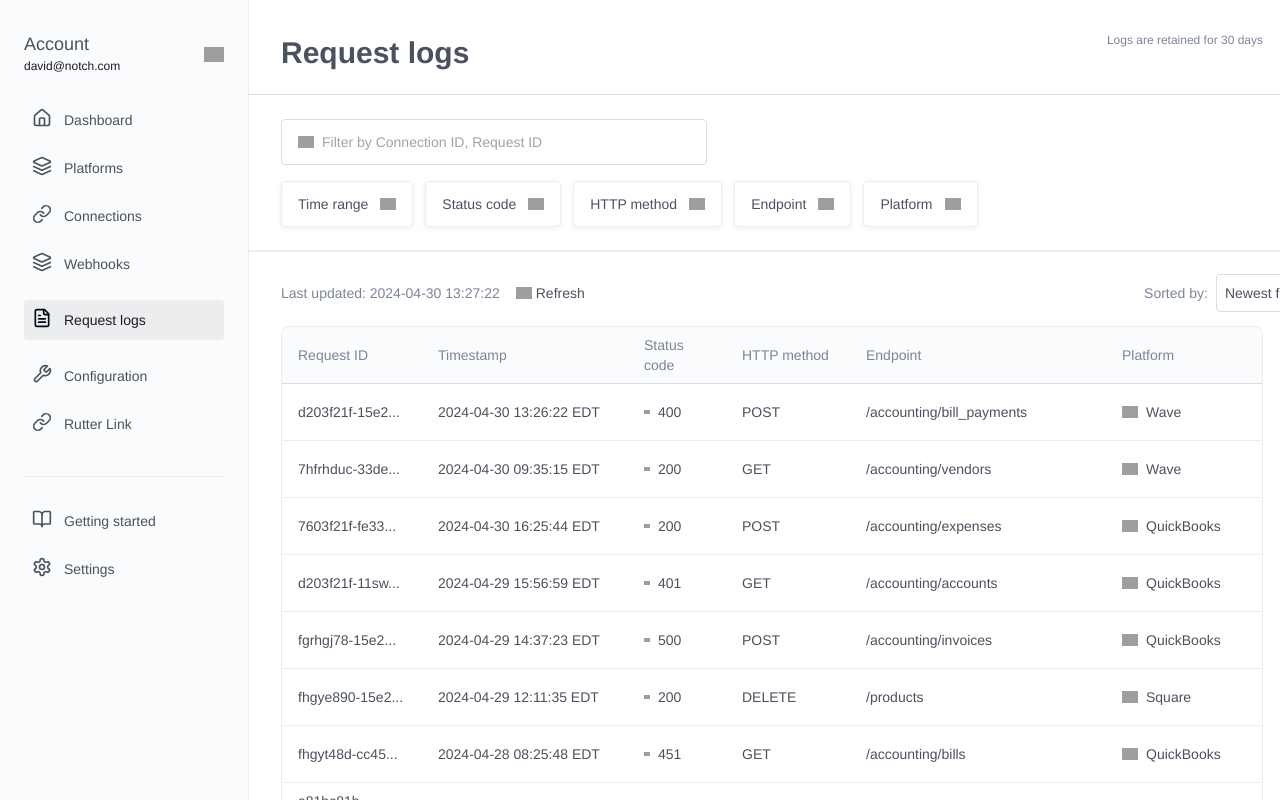
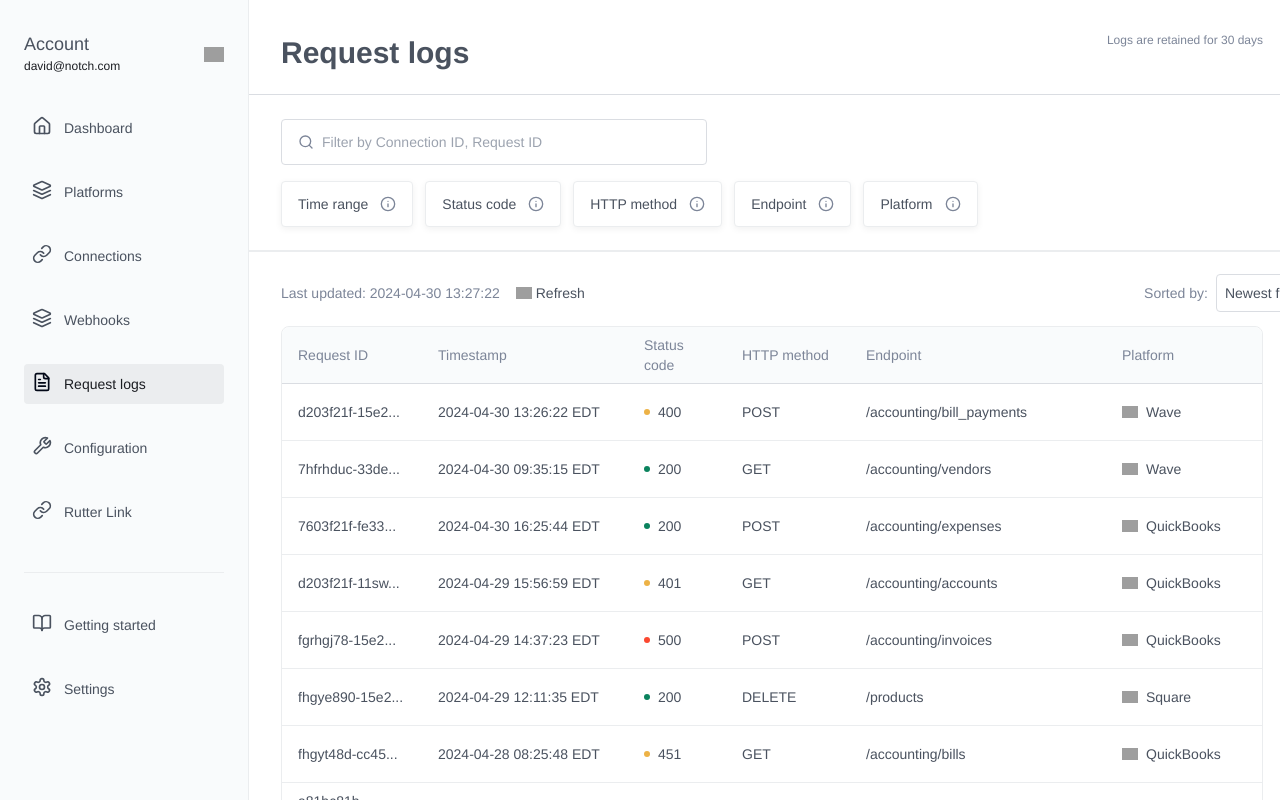
Before and after one commit to jadenguyenux/figma-ui-replicator-49, a React (Vite) app: page / in a window 1280 px wide. Shown: the top 800 px of the page. Built offline with nearby package versions, Linux system fonts and the light colour scheme; grey boxes are pictures that could not be loaded; a web font is replaced by a local one.

Commit message:
Add UI components
Implement UI components for the request logs feature.

```diff
--- a/src/components/request-logs/FilterControls.tsx
+++ b/src/components/request-logs/FilterControls.tsx
@@ -1,57 +1,71 @@
-import React from "react";
+
+import React, { useState } from "react";
+import { Search, Info } from "lucide-react";
+
 const FilterControls: React.FC = () => {
-  return <>
+  const [searchValue, setSearchValue] = useState("");
+
+  return (
+    <>
       <div className="flex gap-3 text-sm text-[#7C8598] font-medium leading-none ml-8 mt-6">
-        <div className="justify-between items-center rounded border border-[color:var(--Border-Secondary,#DADDE2)] flex min-w-60 min-h-10 w-[426px] pr-[var(--Spacing-system-Spacing-m,] pl-[var(--Spacing-system-Spacing-m,] bg-[#FFF;}] border-solid max-md:max-w-full px-[16px] py-[12px]">
+        <div className="justify-between items-center rounded border border-[color:var(--Border-Secondary,#DADDE2)] flex min-w-60 min-h-10 w-[426px] bg-white border-solid max-md:max-w-full px-4 py-3 hover:border-[#999] focus-within:border-[#999]">
           <div className="items-center self-stretch flex min-w-60 gap-2 flex-1 shrink basis-[0%] my-auto p-0">
-            <img src="https://cdn.builder.io/api/v1/image/assets/42cc76b3efce4704b61765c2d3f2b3db/9dac59372754da65ecd895392ee3160e985ecf6f?placeholderIfAbsent=true" className="aspect-[1] object-contain w-4 self-stretch shrink-0 my-auto" />
-            <input type="text" placeholder="Filter by Connection ID, Request ID" className="text-[#7C8598] text-sm font-medium self-stretch flex-1 shrink basis-[0%] my-auto bg-transparent border-none outline-none" />
+            <Search className="w-4 h-4 text-[#7C8598]" />
+            <input
+              type="text"
+              placeholder="Filter by Connection ID, Request ID"
+              value={searchValue}
+              onChange={(e) => setSearchValue(e.target.value)}
+              className="text-[#7C8598] text-sm font-medium self-stretch flex-1 shrink basis-[0%] my-auto bg-transparent border-none outline-none"
+            />
           </div>
           <div className="self-stretch flex w-4 shrink-0 h-4 my-auto" />
         </div>
       </div>
       <div className="flex items-center gap-3 text-sm text-[#4A525F] font-medium leading-none flex-wrap ml-8 mt-4 max-md:max-w-full">
-        <div className="justify-center items-stretch rounded border border-[color:var(--Border-Primary,#EBEDEF)] shadow-[0px_2px_7px_0px_rgba(0,0,0,0.06)] self-stretch flex min-h-10 flex-col bg-white my-auto p-4 border-solid py-[12px]">
+        <div className="justify-center items-stretch rounded border border-[color:var(--Border-Primary,#EBEDEF)] shadow-[0px_2px_7px_0px_rgba(0,0,0,0.06)] self-stretch flex min-h-10 flex-col bg-white my-auto p-4 border-solid py-[12px] hover:border-[#999] cursor-pointer">
           <div className="items-center flex gap-3 p-0">
             <div className="text-[#4A525F] text-sm font-medium self-stretch gap-2 my-auto">
               Time range
             </div>
-            <img src="https://cdn.builder.io/api/v1/image/assets/42cc76b3efce4704b61765c2d3f2b3db/8fe714ca0bd0986d15d839a241a000e92e462362?placeholderIfAbsent=true" className="aspect-[1] object-contain w-4 self-stretch shrink-0 my-auto" />
+            <Info className="w-4 h-4 text-[#7C8598]" />
           </div>
         </div>
-        <div className="justify-center items-stretch rounded border border-[color:var(--Border-Primary,#EBEDEF)] shadow-[0px_2px_7px_0px_rgba(0,0,0,0.06)] self-stretch flex min-h-10 flex-col bg-white my-auto p-4 border-solid py-[12px]">
+        <div className="justify-center items-stretch rounded border border-[color:var(--Border-Primary,#EBEDEF)] shadow-[0px_2px_7px_0px_rgba(0,0,0,0.06)] self-stretch flex min-h-10 flex-col bg-white my-auto p-4 border-solid py-[12px] hover:border-[#999] cursor-pointer">
           <div className="items-center flex gap-3 p-0">
             <div className="text-[#4A525F] text-sm font-medium self-stretch gap-2 my-auto">
               Status code
             </div>
-            <img src="https://cdn.builder.io/api/v1/image/assets/42cc76b3efce4704b61765c2d3f2b3db/2e7aa614e7fd98c28a89005a6f3d77c8b34aff4c?placeholderIfAbsent=true" className="aspect-[1] object-contain w-4 self-stretch shrink-0 my-auto" />
+            <Info className="w-4 h-4 text-[#7C8598]" />
           </div>
         </div>
-        <div className="justify-center items-stretch rounded border border-[color:var(--Border-Primary,#EBEDEF)] shadow-[0px_2px_7px_0px_rgba(0,0,0,0.06)] self-stretch flex min-h-10 flex-col bg-white my-auto p-4 border-solid py-[12px]">
+        <div className="justify-center items-stretch rounded border border-[color:var(--Border-Primary,#EBEDEF)] shadow-[0px_2px_7px_0px_rgba(0,0,0,0.06)] self-stretch flex min-h-10 flex-col bg-white my-auto p-4 border-solid py-[12px] hover:border-[#999] cursor-pointer">
           <div className="items-center flex gap-3 p-0">
             <div className="text-[#4A525F] text-sm font-medium self-stretch gap-2 my-auto">
               HTTP method
             </div>
-            <img src="https://cdn.builder.io/api/v1/image/assets/42cc76b3efce4704b61765c2d3f2b3db/2e7aa614e7fd98c28a89005a6f3d77c8b34aff4c?placeholderIfAbsent=true" className="aspect-[1] object-contain w-4 self-stretch shrink-0 my-auto" />
+            <Info className="w-4 h-4 text-[#7C8598]" />
           </div>
         </div>
-        <div className="justify-center items-stretch rounded border border-[color:var(--Border-Primary,#EBEDEF)] shadow-[0px_2px_7px_0px_rgba(0,0,0,0.06)] self-stretch flex min-h-10 flex-col whitespace-nowrap bg-white my-auto p-4 border-solid py-[12px]">
+        <div className="justify-center items-stretch rounded border border-[color:var(--Border-Primary,#EBEDEF)] shadow-[0px_2px_7px_0px_rgba(0,0,0,0.06)] self-stretch flex min-h-10 flex-col whitespace-nowrap bg-white my-auto p-4 border-solid py-[12px] hover:border-[#999] cursor-pointer">
           <div className="items-center flex gap-3 p-0">
             <div className="text-[#4A525F] text-sm font-medium self-stretch gap-2 my-auto">
               Endpoint
             </div>
-            <img src="https://cdn.builder.io/api/v1/image/assets/42cc76b3efce4704b61765c2d3f2b3db/2e7aa614e7fd98c28a89005a6f3d77c8b34aff4c?placeholderIfAbsent=true" className="aspect-[1] object-contain w-4 self-stretch shrink-0 my-auto" />
+            <Info className="w-4 h-4 text-[#7C8598]" />
           </div>
         </div>
-        <div className="justify-center items-stretch rounded border border-[color:var(--Border-Primary,#EBEDEF)] shadow-[0px_2px_7px_0px_rgba(0,0,0,0.06)] self-stretch flex min-h-10 flex-col whitespace-nowrap bg-white my-auto p-4 border-solid py-[12px]">
+        <div className="justify-center items-stretch rounded border border-[color:var(--Border-Primary,#EBEDEF)] shadow-[0px_2px_7px_0px_rgba(0,0,0,0.06)] self-stretch flex min-h-10 flex-col whitespace-nowrap bg-white my-auto p-4 border-solid py-[12px] hover:border-[#999] cursor-pointer">
           <div className="items-center flex gap-3 p-0">
             <div className="text-[#4A525F] text-sm font-medium self-stretch gap-2 my-auto">
               Platform
             </div>
-            <img src="https://cdn.builder.io/api/v1/image/assets/42cc76b3efce4704b61765c2d3f2b3db/44dbfaeb793463163c4e0db4fbc4626259050948?placeholderIfAbsent=true" className="aspect-[1] object-contain w-4 self-stretch shrink-0 my-auto" />
+            <Info className="w-4 h-4 text-[#7C8598]" />
           </div>
         </div>
       </div>
-    </>;
+    </>
+  );
 };
+
 export default FilterControls;
--- a/src/components/request-logs/Sidebar.tsx
+++ b/src/components/request-logs/Sidebar.tsx
@@ -25,7 +25,7 @@ const Sidebar: React.FC = () => {
                   />
                 </div>
               </div>
-              <div className="items-center flex w-full text-sm text-[#4A525F] whitespace-nowrap pl-2 mb-6">
+              <div className="items-center flex w-full text-sm text-[#4A525F] whitespace-nowrap pl-2 mb-6 hover:bg-[#EBEDEF] rounded-md py-2 cursor-pointer">
                 <div className="self-stretch flex w-full gap-3 flex-1 shrink basis-[0%] my-auto p-0">
                   <Home className="w-5 h-5 shrink-0" />
                   <div className="text-[#4A525F] text-sm font-medium leading-[24px]">
@@ -33,7 +33,7 @@ const Sidebar: React.FC = () => {
                   </div>
                 </div>
               </div>
-              <div className="items-center flex w-full text-sm text-[#4A525F] whitespace-nowrap pl-2 mb-6">
+              <div className="items-center flex w-full text-sm text-[#4A525F] whitespace-nowrap pl-2 mb-6 hover:bg-[#EBEDEF] rounded-md py-2 cursor-pointer">
                 <div className="self-stretch flex w-full gap-3 flex-1 shrink basis-[0%] my-auto p-0">
                   <Layers className="w-5 h-5 shrink-0" />
                   <div className="text-[#4A525F] text-sm font-medium leading-[24px]">
@@ -41,7 +41,7 @@ const Sidebar: React.FC = () => {
                   </div>
                 </div>
               </div>
-              <div className="items-center flex w-full text-sm text-[#4A525F] whitespace-nowrap pl-2 mb-6">
+              <div className="items-center flex w-full text-sm text-[#4A525F] whitespace-nowrap pl-2 mb-6 hover:bg-[#EBEDEF] rounded-md py-2 cursor-pointer">
                 <div className="self-stretch flex w-full gap-3 flex-1 shrink basis-[0%] my-auto p-0">
                   <Link className="w-5 h-5 shrink-0" />
                   <div className="text-[#4A525F] text-sm font-medium leading-[24px]">
@@ -49,7 +49,7 @@ const Sidebar: React.FC = () => {
                   </div>
                 </div>
               </div>
-              <div className="items-center flex w-full text-sm text-[#4A525F] whitespace-nowrap pl-2 mb-6">
+              <div className="items-center flex w-full text-sm text-[#4A525F] whitespace-nowrap pl-2 mb-6 hover:bg-[#EBEDEF] rounded-md py-2 cursor-pointer">
                 <div className="self-stretch flex w-full gap-3 flex-1 shrink basis-[0%] my-auto p-0">
                   <Layers className="w-5 h-5 shrink-0" />
                   <div className="text-[#4A525F] text-sm font-medium leading-[24px]">
@@ -57,7 +57,7 @@ const Sidebar: React.FC = () => {
                   </div>
                 </div>
               </div>
-              <div className="items-center rounded flex w-full text-sm bg-[#EBEDEF] mb-6 py-2">
+              <div className="items-center rounded flex w-full text-sm bg-[#EBEDEF] mb-6 py-2 cursor-pointer">
                 <div className="self-stretch flex w-full gap-3 flex-1 shrink basis-[0%] my-auto pl-2">
                   <FileText className="w-5 h-5 shrink-0" />
                   <div className="text-[#1B1D22] text-sm font-medium leading-[24px]">
@@ -65,7 +65,7 @@ const Sidebar: React.FC = () => {
                   </div>
                 </div>
               </div>
-              <div className="items-center flex w-full text-sm text-[#4A525F] whitespace-nowrap pl-2 mb-6">
+              <div className="items-center flex w-full text-sm text-[#4A525F] whitespace-nowrap pl-2 mb-6 hover:bg-[#EBEDEF] rounded-md py-2 cursor-pointer">
                 <div className="self-stretch flex w-full gap-3 flex-1 shrink basis-[0%] my-auto p-0">
                   <Wrench className="w-5 h-5 shrink-0" />
                   <div className="text-[#4A525F] text-sm font-medium leading-[24px]">
@@ -73,7 +73,7 @@ const Sidebar: React.FC = () => {
                   </div>
                 </div>
               </div>
-              <div className="items-center flex w-full text-sm text-[#4A525F] pl-2 mb-6">
+              <div className="items-center flex w-full text-sm text-[#4A525F] pl-2 mb-6 hover:bg-[#EBEDEF] rounded-md py-2 cursor-pointer">
                 <div className="self-stretch flex w-full gap-3 flex-1 shrink basis-[0%] my-auto p-0">
                   <Link className="w-5 h-5 shrink-0" />
                   <div className="text-[#4A525F] text-sm font-medium leading-[24px]">
@@ -86,7 +86,7 @@ const Sidebar: React.FC = () => {
               <div className="flex min-h-px w-full bg-[#EBEDEF]" />
             </div>
             <div className="w-full text-sm text-[#4A525F] font-medium gap-6 pt-8 pb-4 px-6">
-              <div className="items-center flex w-full pl-2 mb-6">
+              <div className="items-center flex w-full pl-2 mb-6 hover:bg-[#EBEDEF] rounded-md py-2 cursor-pointer">
                 <div className="self-stretch flex w-full gap-3 flex-1 shrink basis-[0%] my-auto p-0">
                   <BookOpen className="w-5 h-5 shrink-0" />
                   <div className="text-[#4A525F] text-sm font-medium leading-[24px]">
@@ -94,7 +94,7 @@ const Sidebar: React.FC = () => {
                   </div>
                 </div>
               </div>
-              <div className="items-center flex w-full whitespace-nowrap pl-2">
+              <div className="items-center flex w-full whitespace-nowrap pl-2 hover:bg-[#EBEDEF] rounded-md py-2 cursor-pointer">
                 <div className="self-stretch flex w-full gap-3 flex-1 shrink basis-[0%] my-auto p-0">
                   <Settings className="w-5 h-5 shrink-0" />
                   <div className="text-[#4A525F] text-sm font-medium leading-[24px]">
--- a/src/components/request-logs/StatusIndicator.tsx
+++ b/src/components/request-logs/StatusIndicator.tsx
@@ -1,3 +1,4 @@
+
 import React from "react";
 
 type StatusType = "success" | "warning" | "error";
@@ -8,32 +9,24 @@ interface StatusIndicatorProps {
 }
 
 const StatusIndicator: React.FC<StatusIndicatorProps> = ({ type, code }) => {
-  const getStatusImage = () => {
+  // Replace images with colored circles using CSS
+  const getStatusColor = () => {
     switch (type) {
       case "success":
-        return "https://cdn.builder.io/api/v1/image/assets/42cc76b3efce4704b61765c2d3f2b3db/bac3c321179fc773030094cb5b03cb4a2d66eb8a?placeholderIfAbsent=true"; // Green dot
+        return "bg-[#0B835E]"; // Green for success
       case "warning":
-        return "https://cdn.builder.io/api/v1/image/assets/42cc76b3efce4704b61765c2d3f2b3db/2f083121b9555ad730ebe8d17950e448cad72531?placeholderIfAbsent=true"; // Yellow dot
+        return "bg-[#EDB246]"; // Yellow for warning
       case "error":
-        return "https://cdn.builder.io/api/v1/image/assets/42cc76b3efce4704b61765c2d3f2b3db/7ac46134508180c3a11b5db666827f5ff090f38a?placeholderIfAbsent=true"; // Red dot
+        return "bg-[#FB4830]"; // Red for error
       default:
-        return "https://cdn.builder.io/api/v1/image/assets/42cc76b3efce4704b61765c2d3f2b3db/bac3c321179fc773030094cb5b03cb4a2d66eb8a?placeholderIfAbsent=true";
+        return "bg-[#0B835E]";
     }
   };
 
   return (
     <div className="items-center self-stretch flex min-h-10 gap-2 grow shrink">
       <div className="self-stretch flex items-center gap-2.5 w-1.5 my-auto">
-        <img
-          src={getStatusImage()}
-          className={`aspect-[1] object-contain w-1.5 self-stretch my-auto ${
-            type === "success"
-              ? "fill-[#0B835E]"
-              : type === "warning"
-                ? "fill-[#EDB246]"
-                : "fill-[#FB4830]"
-          }`}
-        />
+        <div className={`w-1.5 h-1.5 rounded-full ${getStatusColor()}`} />
       </div>
       <div className="text-[#4A525F] text-sm font-medium leading-none self-stretch my-auto">
         {code}
--- a/src/components/request-logs/TableRow.tsx
+++ b/src/components/request-logs/TableRow.tsx
@@ -19,7 +19,7 @@ interface TableRowProps {
 
 const TableRow: React.FC<TableRowProps> = ({ log }) => {
   return (
-    <div className="flex items-center border-b border-solid border-[#EBEDEF] min-h-[48px] w-full max-w-[1126px] max-md:max-w-full">
+    <div className="flex items-center border-b border-solid border-[#EBEDEF] min-h-[48px] w-full max-w-[1126px] hover:bg-[#F8F8F8] cursor-pointer max-md:max-w-full">
       <div className="flex items-center text-[#4A525F] text-sm font-medium w-[140px] px-4 py-2">
         {log.requestId}
       </div>
```
Also changed, not shown: src/components/request-logs/LogsTable.tsx (+8 -7 lines).
